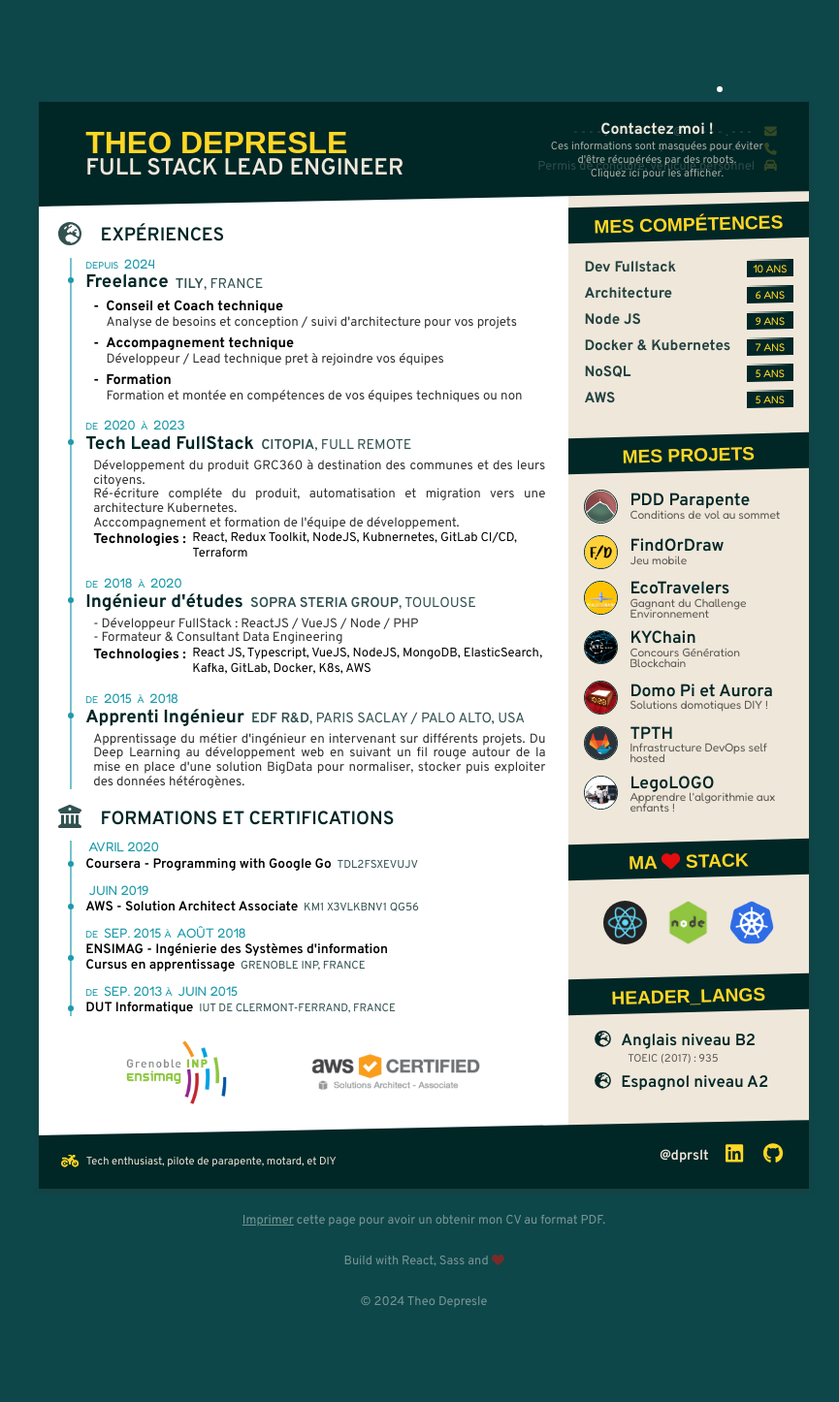
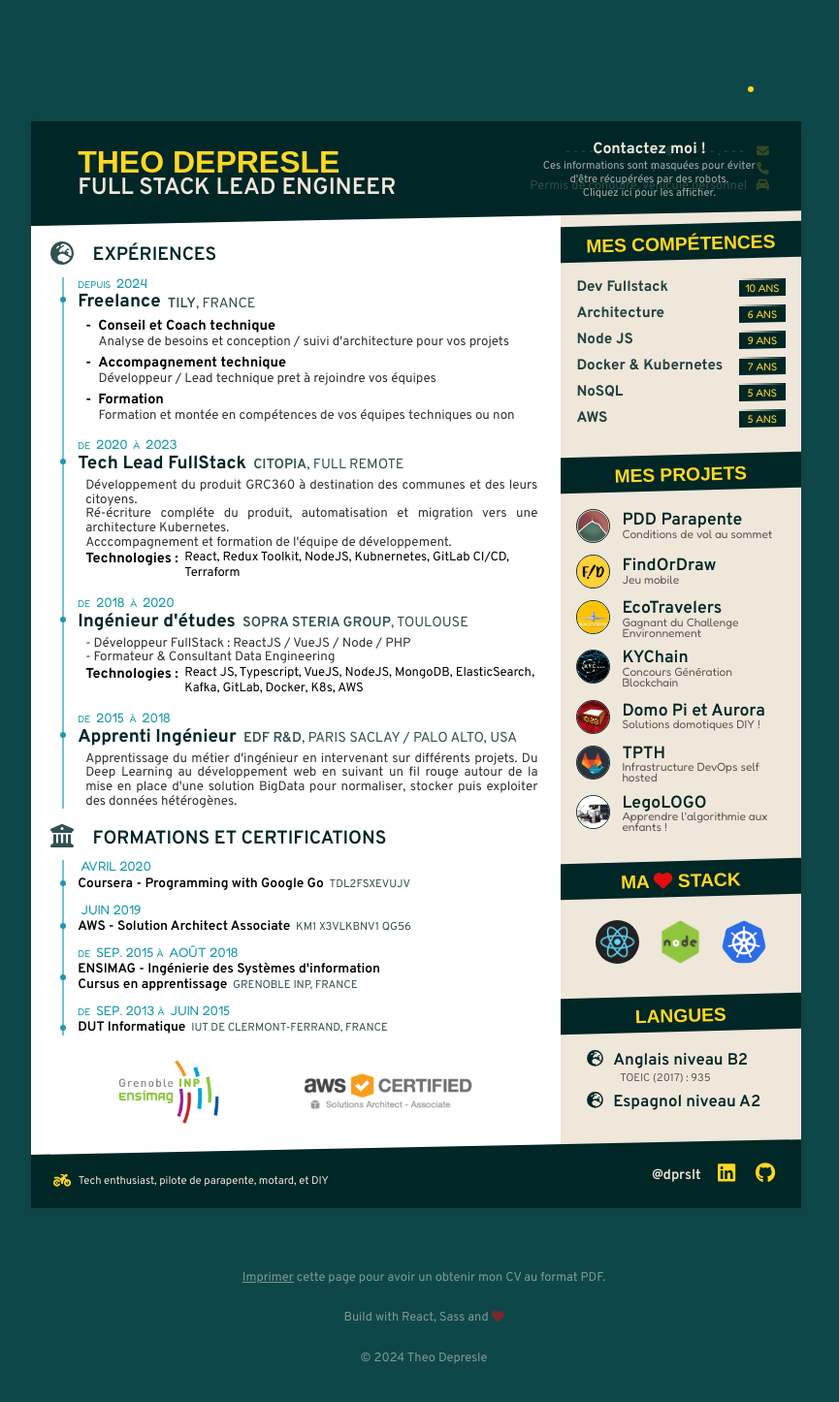
Before and after one commit to dprslt/resume, a React (Vite) app: page / in a window 1280 px wide. Shown: the top 1446 px of the page at 97% size, without its empty margins (203-1068 px from the left). Before the commit the page ends 1424 px from the top, so only its background shows below. Built offline with nearby package versions, Linux system fonts and the light colour scheme; some icons are missing; a web font is replaced by a local one.

Commit message:
Fix page layout

```diff
--- a/src/App.scss
+++ b/src/App.scss
@@ -59,7 +59,14 @@ $background-color: $green;
     width: 21cm;
     padding: 0.5em 1em;
 
+    margin: 0em 2em 1em 2em;
+
     .lang-btn {
+      position: relative;
+      margin-bottom: 0.6em;
+      opacity: 0.6;
+      cursor: pointer;
+
       .flag-icon {
         box-shadow: rgba(50, 50, 50, 0.6) 0px 0px 5px;
       }
@@ -67,18 +74,14 @@ $background-color: $green;
         margin-right: 0.5em;
       }
 
-      opacity: 0.6;
-      cursor: pointer;
       &.selected,
       &:hover {
         opacity: 1;
       }
-      position: relative;
-      margin-bottom: 0.6em;
       &.selected::after {
         height: 6px;
         width: 6px;
-        background-color: white;
+        background-color: $yellow;
         border-radius: 50%;
         content: "";
         position: absolute;
@@ -90,10 +93,9 @@ $background-color: $green;
   }
 
   .notes {
-    margin-top: 2em;
+    margin-top: 5em;
     text-align: center;
-    //color: #26292f;
-    color: rgb(227, 227, 227);
+    color: $light;
     font-size: 0.8em;
     font-weight: 400;
     opacity: 0.5;
--- a/src/data/en.ts
+++ b/src/data/en.ts
@@ -8,6 +8,7 @@ export const en: ResourceLanguage = {
     to: "to",
     since: "Since",
     techs_headers: "Technologies",
+    header_langs: "Languages",
     experiences: "Experiences",
     exp_year: "year",
     exp_years: "years",
--- a/src/data/fr.ts
+++ b/src/data/fr.ts
@@ -8,6 +8,7 @@ export const fr: ResourceLanguage = {
     to: "à",
     since: "Depuis",
     techs_headers: "Technologies",
+    header_langs: "Langues",
     experiences: "Expériences",
     exp_year: "an",
     exp_years: "ans",
@@ -15,7 +16,7 @@ export const fr: ResourceLanguage = {
     header_skills: "Mes compétences",
     contact_me: "Contactez moi !",
     contact_part_1:
-      "Ces informations sont masquées pour "  +
+      "Ces informations sont masquées pour " +
       "éviter d'être récupérées par des robots.",
     contact_part_2: "Cliquez ici pour les afficher.",
   },
```
